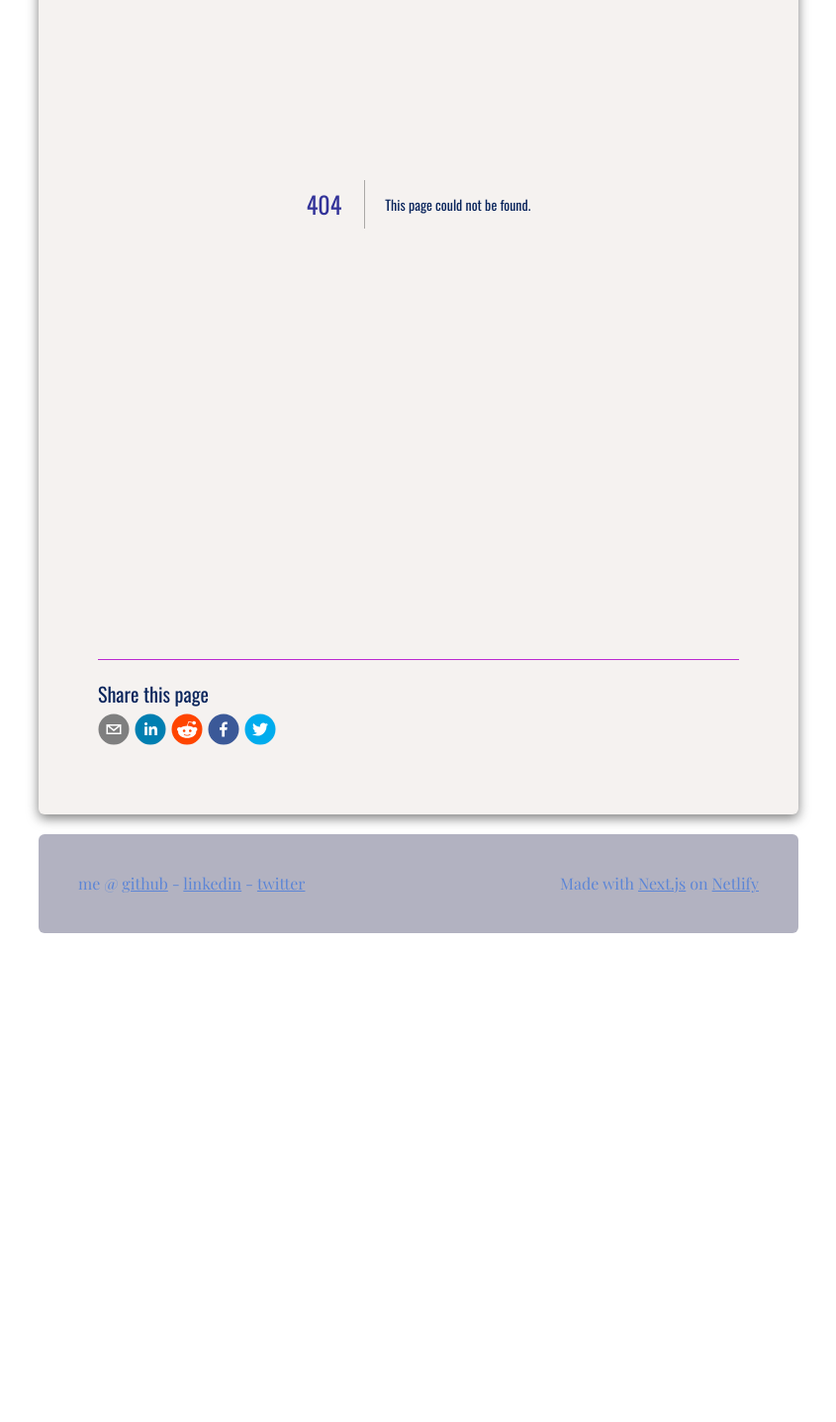
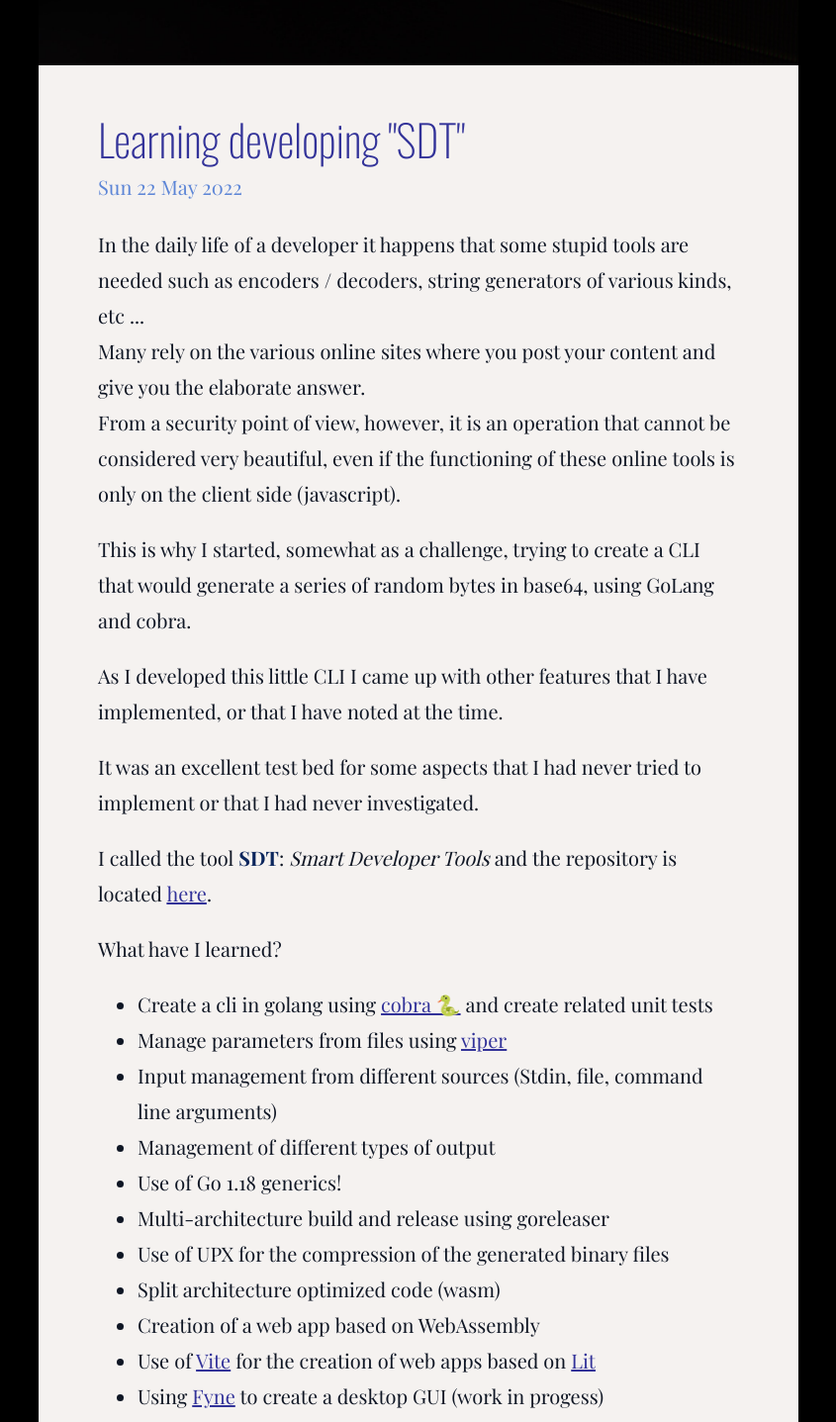
Before and after one commit to sandrolain/blog, a Next.js app: page /blog/015-sdt-learning-golang in a window 1280 px wide. Before the commit this address had no page. Shown: the part 334-1771 px from the top of the page at 99% size, without its empty margins (217-1062 px from the left). Before the commit the page ends 1297 px from the top, so only its background shows below. Built offline with nearby package versions, Linux system fonts and the light colour scheme; a web font is replaced by a local one.

Commit message:
Added SDT post

```diff
--- /dev/null
+++ b/src/pages/blog/015-sdt-learning-golang.mdx
@@ -0,0 +1,38 @@
+import BlogPost from "../../components/BlogPost";
+import image from "./images/gabriel-heinzer-xbEVM6oJ1Fs-unsplash.jpg";
+export const meta = {
+  title: "Learning developing \"SDT\"",
+  description: "Little CLI for smart developers",
+  date: "2022-05-22T15:56:22Z",
+  image
+};
+export default ({ children }) => <BlogPost meta={meta}>{children}</BlogPost>;
+
+In the daily life of a developer it happens that some stupid tools are needed such as encoders / decoders, string generators of various kinds, etc ...
+Many rely on the various online sites where you post your content and give you the elaborate answer.
+From a security point of view, however, it is an operation that cannot be considered very beautiful, even if the functioning of these online tools is only on the client side (javascript).
+
+This is why I started, somewhat as a challenge, trying to create a CLI that would generate a series of random bytes in base64, using GoLang and cobra.
+
+As I developed this little CLI I came up with other features that I have implemented, or that I have noted at the time.
+
+It was an excellent test bed for some aspects that I had never tried to implement or that I had never investigated.
+
+I called the tool **SDT**: *Smart Developer Tools* and the repository is located [here](https://github.com/sandrolain/sdt).
+
+
+What have I learned?
+- Create a cli in golang using [cobra 🐍](https://github.com/spf13/cobra) and create related unit tests
+- Manage parameters from files using [viper](https://github.com/spf13/viper)
+- Input management from different sources (Stdin, file, command line arguments)
+- Management of different types of output
+- Use of Go 1.18 generics!
+- Multi-architecture build and release using goreleaser
+- Use of UPX for the compression of the generated binary files
+- Split architecture optimized code (wasm)
+- Creation of a web app based on WebAssembly
+- Use of [Vite](https://vitejs.dev/) for the creation of web apps based on [Lit](https://lit.dev/)
+- Using [Fyne](https://fyne.io/) to create a desktop GUI (work in progess)
+- Deploy of hybrid application golang + typescript with Netlify (first demo [here](https://sdt.sandrolain.com/))
+
+I hope that this tool becomes useful and does not remain just a test bed, I have already been able to use it successfully in daily work.
```
Also changed, not shown: src/pages/blog/images/gabriel-heinzer-xbEVM6oJ1Fs-unsplash.jpg (added).
